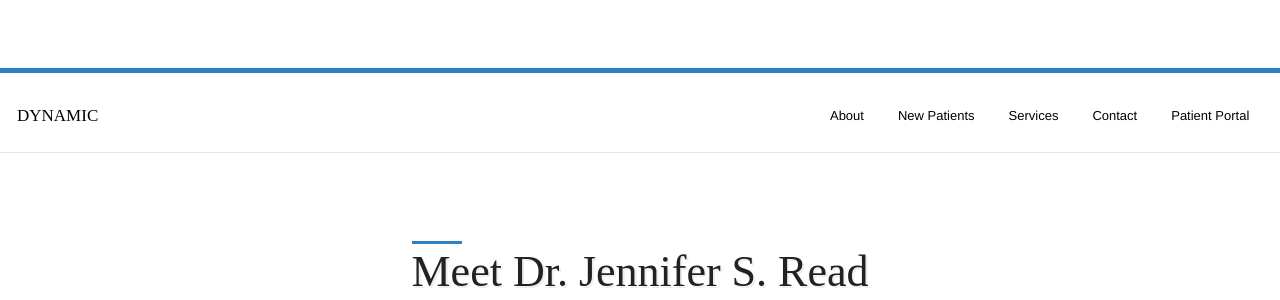
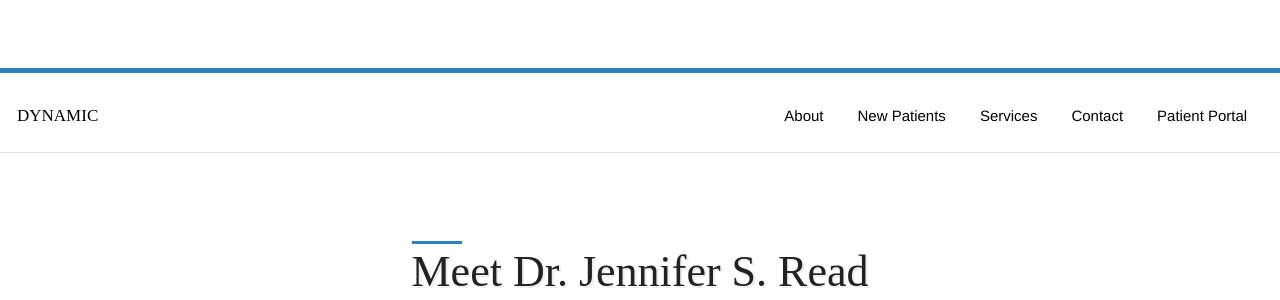
Before and after one commit to nagyistge/dynamic-natural-medicine, a web app: file views/single-page.html in a window 1280 px wide. Shown: the part 647-947 px from the top of the page. Run offline with its HTML, style and script files only (its server is not run), Linux system fonts and the light colour scheme; some libraries are stand-ins or nearby versions; some web fonts are replaced.

Commit message:
menu font size larger

```diff
--- a/scss/_settings.scss
+++ b/scss/_settings.scss
@@ -1150,7 +1150,7 @@ $topbar-link-color-hover: #888;
 $topbar-link-color-active: #000;
 $topbar-link-color-active-hover: #fff;
 // $topbar-link-weight: normal;
-// $topbar-link-font-size: rem-calc(13);
+$topbar-link-font-size: rem-calc(15);
 // $topbar-link-hover-lightness: -10%; // Darken by 10%
 $topbar-link-bg-hover: $topbar-bg-color;
 $topbar-link-bg-active: $topbar-bg-color;
```
Also changed, not shown: public/css/app.css.
